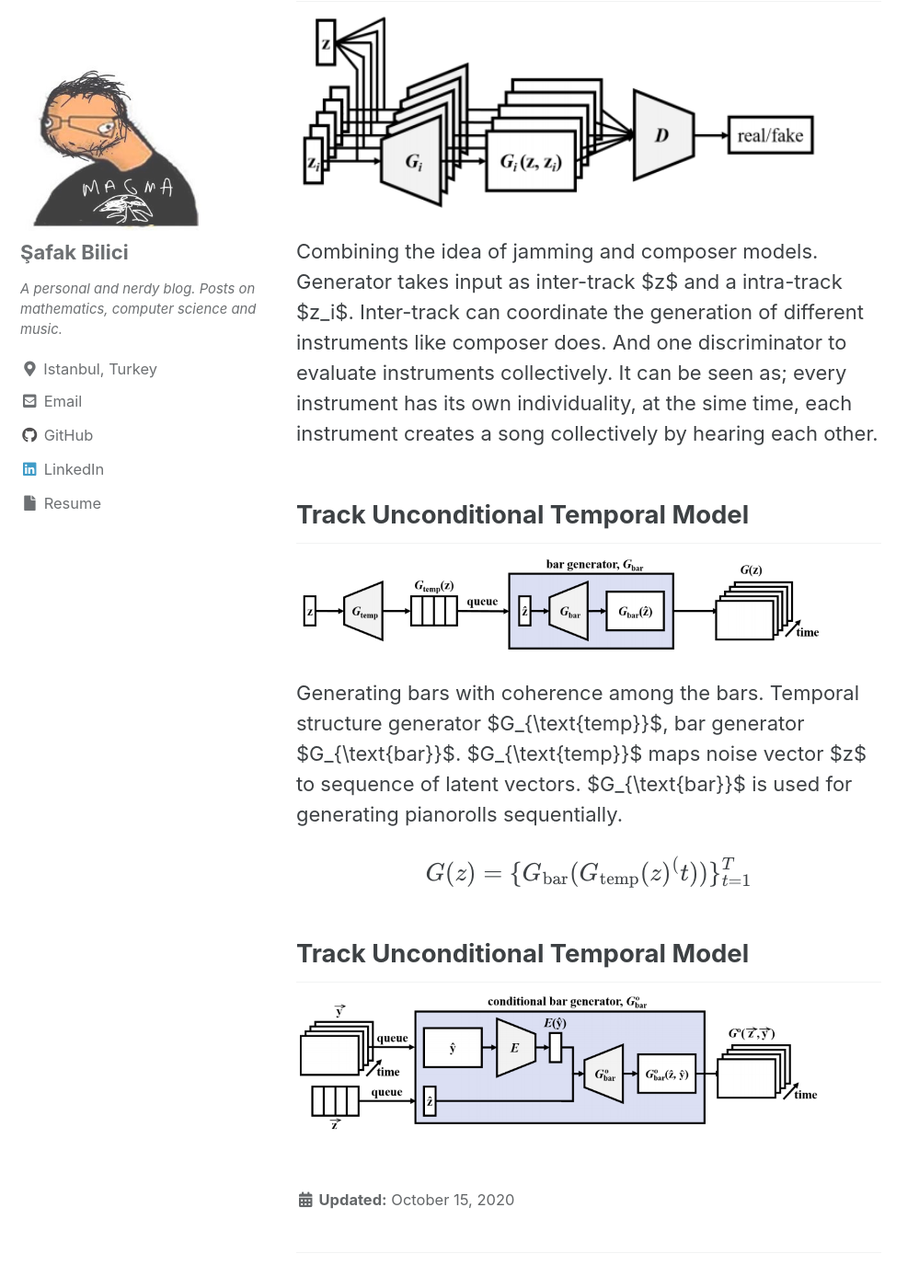
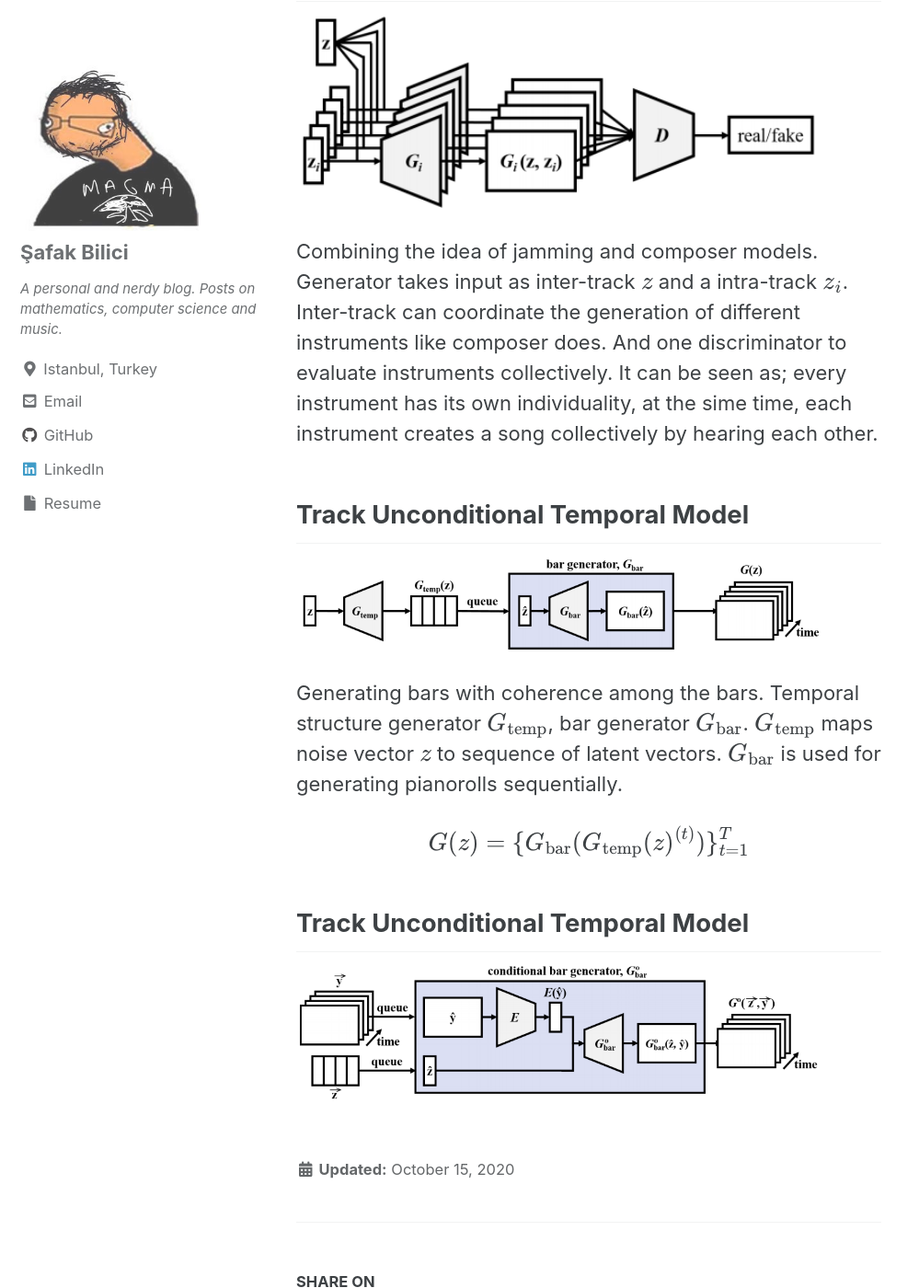
Before and after one commit to safakkbilici/safakkbilici.github.io, a Jekyll site: the page built from _posts/2020-10-15-a-survey-on-music-generation.md, in a window 1280 px wide and 1400 px high, scrolled down 4401 px. Shown: the whole window at 92% size, without its empty margins (0-999 px from the left). Built offline with Jekyll 4.4.1, drawn with Linux system fonts in a browser that asks for light colours; cached includes are drawn as plain includes; formulas are drawn with MathJax 3; comment, search, counter and statistics services are not loaded.

Commit message:
tex error

```diff
--- a/_posts/2020-10-15-a-survey-on-music-generation.md
+++ b/_posts/2020-10-15-a-survey-on-music-generation.md
@@ -63,14 +63,14 @@ One single generator creates multi-channel pianoroll with each channel represent
 ## Hybrid Model
 ![test image size](/images/music-generation/hybrid.png){:height="90%" width="90%"}
 
-Combining the idea of jamming and composer models. Generator takes input as inter-track $z$ and a intra-track $z_i$. Inter-track can coordinate the generation of different instruments like composer does. And one discriminator to evaluate instruments collectively. It can be seen as; every instrument has its own individuality, at the sime time, each instrument creates a song collectively by hearing each other.
+Combining the idea of jamming and composer models. Generator takes input as inter-track $$z$$ and a intra-track $$z_i$$. Inter-track can coordinate the generation of different instruments like composer does. And one discriminator to evaluate instruments collectively. It can be seen as; every instrument has its own individuality, at the sime time, each instrument creates a song collectively by hearing each other.
 
 ## Track Unconditional Temporal Model
 ![test image size](/images/music-generation/trackuc.png){:height="90%" width="90%"}
 
-Generating bars with coherence among the bars. Temporal structure generator $G_{\text{temp}}$, bar generator $G_{\text{bar}}$. $G_{\text{temp}}$ maps noise vector $z$ to sequence of latent vectors. $G_{\text{bar}}$ is used for generating pianorolls sequentially.
+Generating bars with coherence among the bars. Temporal structure generator $$G_{\text{temp}}$$, bar generator $$G_{\text{bar}}$$. $$G_{\text{temp}}$$ maps noise vector $$z$$ to sequence of latent vectors. $$G_{\text{bar}}$$ is used for generating pianorolls sequentially.
 
-$$G(z) = \{G_{\text{bar}}(G_{\text{temp}}(z)^(t))\}_{t=1}^T$$
+$$G(z) = \{G_{\text{bar}}(G_{\text{temp}}(z)^{(t)})\}_{t=1}^T$$
 
 ## Track Unconditional Temporal Model
 ![test image size](/images/music-generation/trackc.png){:height="90%" width="90%"}
```
